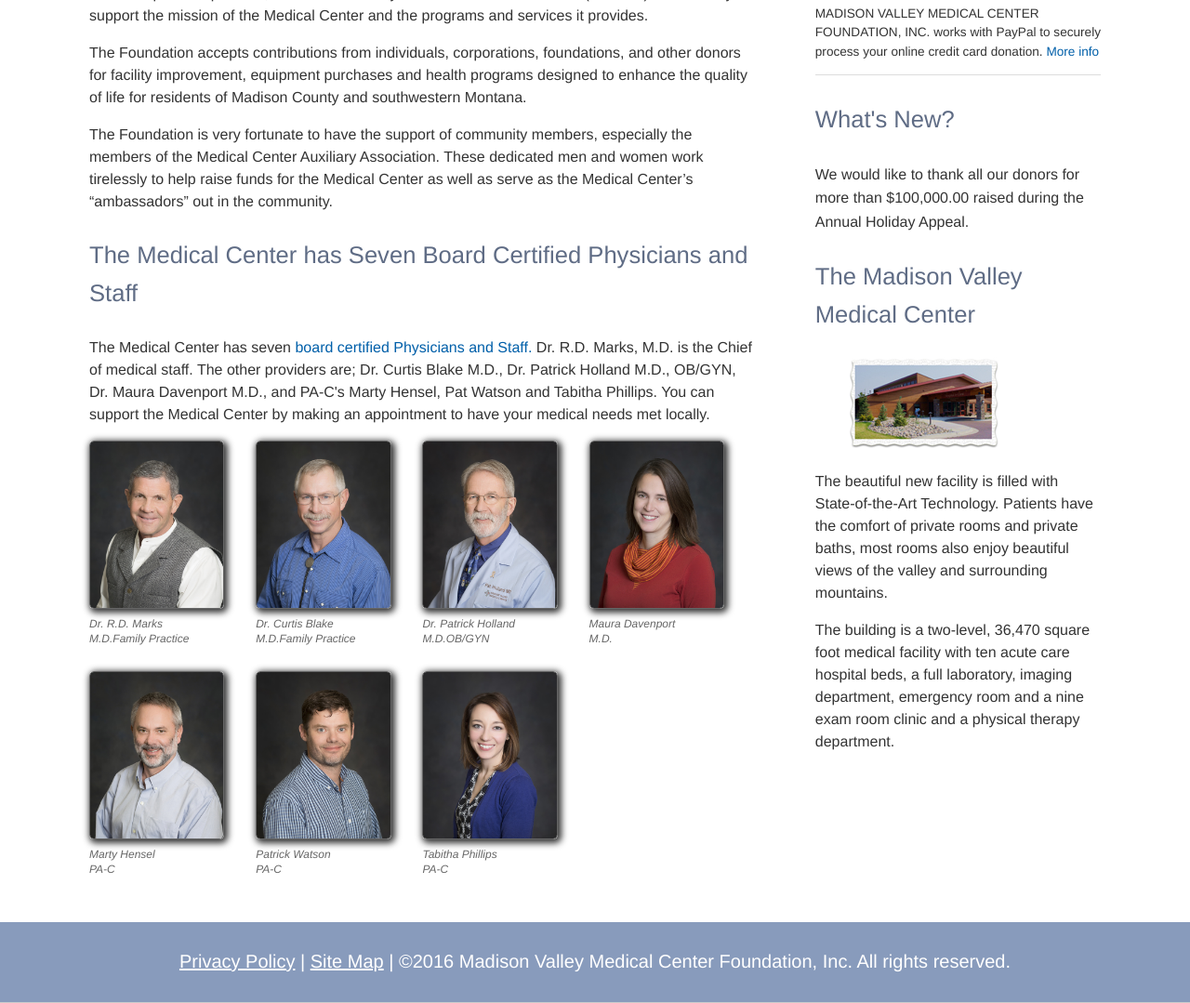
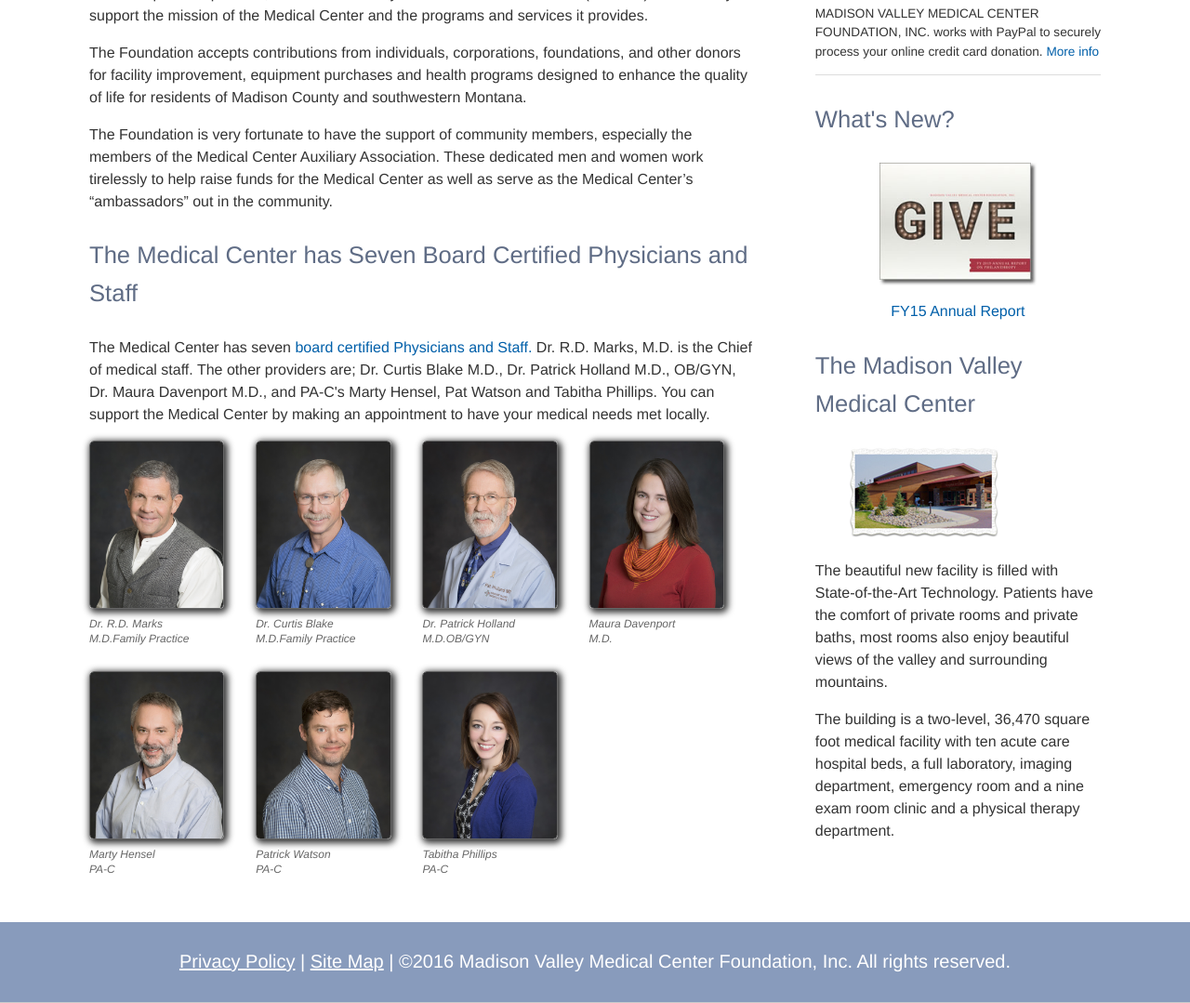
Before and after one commit to polarbeardesign/mvmcf, a PHP site: page / in a window 1280 px wide. Shown: the part 566-1645 px from the top of the page at 93% size. Run offline with PHP 8.4, Linux system fonts and the light colour scheme.

Commit message:
added FY15 Annual report

```diff
--- a/aboutus.php
+++ b/aboutus.php
@@ -87,7 +87,9 @@
 
       <h1>What's New?</h1>
 
-      We would like to thank all our donors for more than $100,000.00 raised during the Annual Holiday Appeal.
+      <a href="newsletters/MVMCF_Fiscal2015_annual_report_web.pdf" target="_blank"><img border="0" alt="FY14 Annual Report" src="newsletters/2015_annual_report_sm.jpg" width="169"style="display: block; margin: 0 auto;" longdesc="newsletters/MVMCF_Fiscal2015_annual_report_web.pdf" /></a>
+
+       <p style="text-align: center;"><a href="newsletters/MVMCF_Fiscal2015_annual_report_web.pdf" target="_blank">FY15 Annual Report</a></p>
 
       <?php include("sb_mvmc.php"); ?>
   </section>
--- a/index.php
+++ b/index.php
@@ -89,7 +89,9 @@
 
       <h1>What's New?</h1>
 
-      We would like to thank all our donors for more than $100,000.00 raised during the Annual Holiday Appeal.
+      <a href="newsletters/MVMCF_Fiscal2015_annual_report_web.pdf" target="_blank"><img border="0" alt="FY14 Annual Report" src="newsletters/2015_annual_report_sm.jpg" width="169"style="display: block; margin: 0 auto;" longdesc="newsletters/MVMCF_Fiscal2015_annual_report_web.pdf" /></a>
+
+       <p style="text-align: center;"><a href="newsletters/MVMCF_Fiscal2015_annual_report_web.pdf" target="_blank">FY15 Annual Report</a></p>
 
       <?php include("sb_mvmc.php"); ?>
   </section>
```
Also changed, not shown: newsletters/2015_annual_report_sm.jpg (added), 1 other file.
